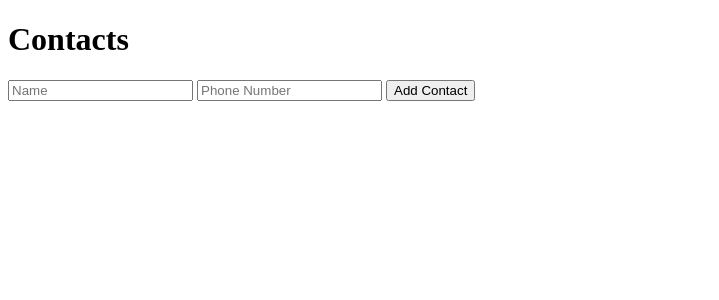
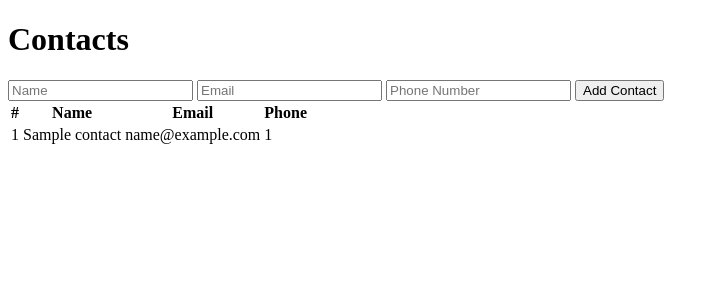
Before and after one commit to lfizzikz/contact_book-1, a Flask app: template templates/index.html in a window 1280 px wide. Shown: the top 300 px of the page, without its empty margins (0-719 px from the left). Run offline with Flask 3, Linux system fonts and the light colour scheme; the template is opened without the code that fills it: most values are stand-ins (such as "Sample title", 1, 10 or a date in 2020).

Commit message:
contacts save per session and display below form. No db yet, partial db code though

```diff
--- a/app.py
+++ b/app.py
@@ -6,26 +6,41 @@ from flask import Flask, g, redirect, render_template, request, url_for
 from flask_sqlalchemy import SQLAlchemy
 
 app = Flask(__name__)
-app.config["SQLALCHEMY_DATABASE_URI"] = "sqlite:///contacts.db"
-app.config["SQLALCHEMY_TRACK_MODIFICATIONS"] = False
-app.config["SECRET_KEY"] = "dev"
+# app.config["SQLALCHEMY_DATABASE_URI"] = "sqlite:///contacts.db"
+# app.config["SQLALCHEMY_TRACK_MODIFICATIONS"] = False
+# app.config["SECRET_KEY"] = "dev"
+#
+# db = SQLAlchemy(app)
 
-db = SQLAlchemy(app)
+CONTACTS: list[dict] = []
+
+# class Contact(db.Model):
+#     id = db.Column(db.Integer, primary_key=True)
+#     name = db.Column(db.String(120), nullable=False)
+#     email = db.Column(db.String(255))
+#     phone = db.Column(db.String(50))
+#     created_at = db.Column(db.DateTime, default=datetime.utcnow)
 
 
-class Contact(db.Model):
-    id = db.Column(db.Integer, primary_key=True)
-    name = db.Column(db.String(120), nullable=False)
-    email = db.Column(db.String(255))
-    phone = db.Column(db.String(50))
-    created_at = db.Column(db.DateTime, default=datetime.utcnow)
+# with app.app_context():
+#     db.create_all()
 
 
-with app.app_context():
-    db.create_all()
+@app.route("/", methods=["GET", "POST"])
+def index():
+    # contacts = Contact.query.order_by(Contact.created_at.desc()).all()
+    if request.method == "POST":
+        name = request.form.get("name", "").strip()
+        email = request.form.get("email", "").strip()
+        number = request.form.get("number", "").strip()
 
-
-@app.route("/", methods=["GET"])
-def index():
-    contacts = Contact.query.order_by(Contact.created_at.desc()).all()
-    return render_template("index.html", contacts=contacts)
+        if name:
+            contact = {
+                "id": len(CONTACTS) + 1,
+                "name": name,
+                "email": email,
+                "number": number,
+            }
+            CONTACTS.append(contact)
+        return redirect(url_for("index"))
+    return render_template("index.html", contacts=CONTACTS)
--- /dev/null
+++ b/templates/contact_table.html
@@ -0,0 +1,20 @@
+<table>
+  <thead>
+    <tr>
+      <th>#</th>
+      <th>Name</th>
+      <th>Email</th>
+      <th>Phone</th>
+    </tr>
+  </thead>
+  <tbody>
+    {% for c in contacts %}
+    <tr>
+      <td>{{ c["id"] }}</td>
+      <td>{{ c["name"] }}</td>
+      <td>{{ c["email"] }}</td>
+      <td>{{ c["number"] }}</td>
+    </tr>
+    {% endfor %}
+  </tbody>
+</table>
--- a/templates/index.html
+++ b/templates/index.html
@@ -2,8 +2,9 @@
 
 <h1>Contacts</h1>
 
-<form>
+<form method="post" action="{{ url_for('index') }}">
   <input type="text" name="name" placeholder="Name" />
+  <input type="email" name="email" placeholder="Email">
   <input
     type="text"
     name="number"
@@ -11,4 +12,9 @@
   />
   <input type="submit" value="Add Contact" />
 </form>
+{% if contacts %}
+{% include "contact_table.html" %}
+{% else %}
+<h1>No Contacts Currently</h1>
+{% endif %}
 {% endblock %}
```
